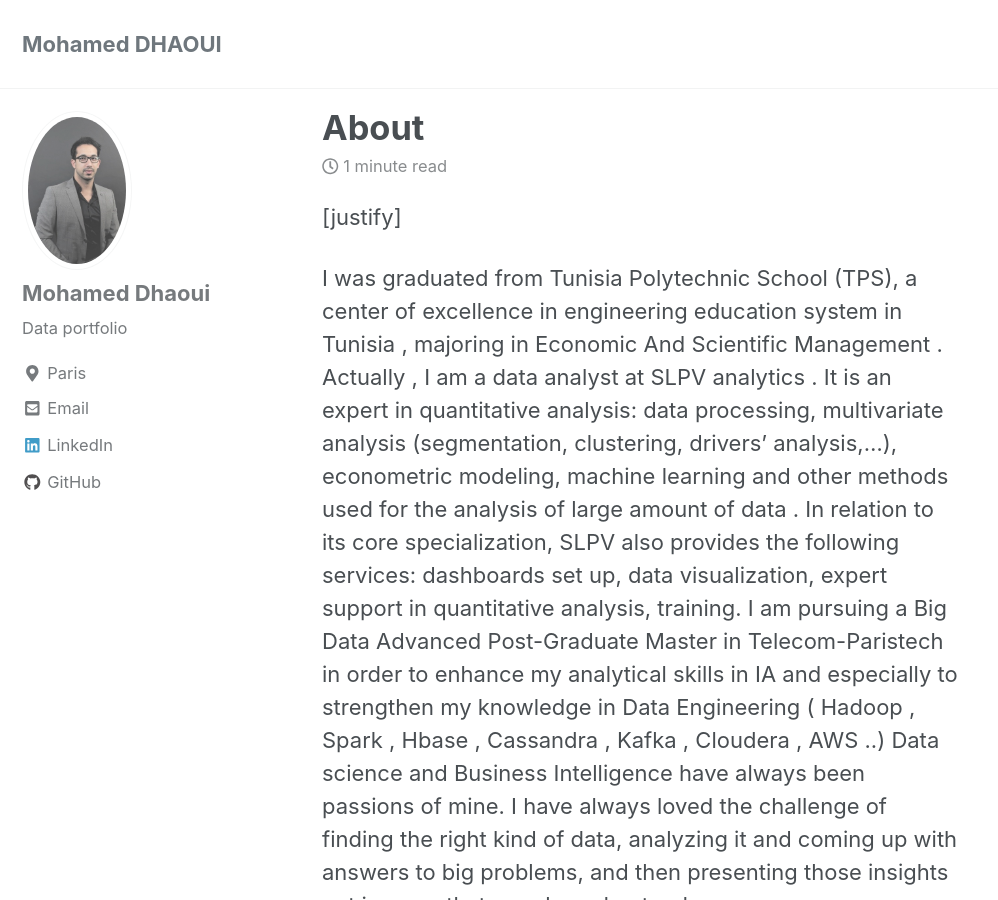
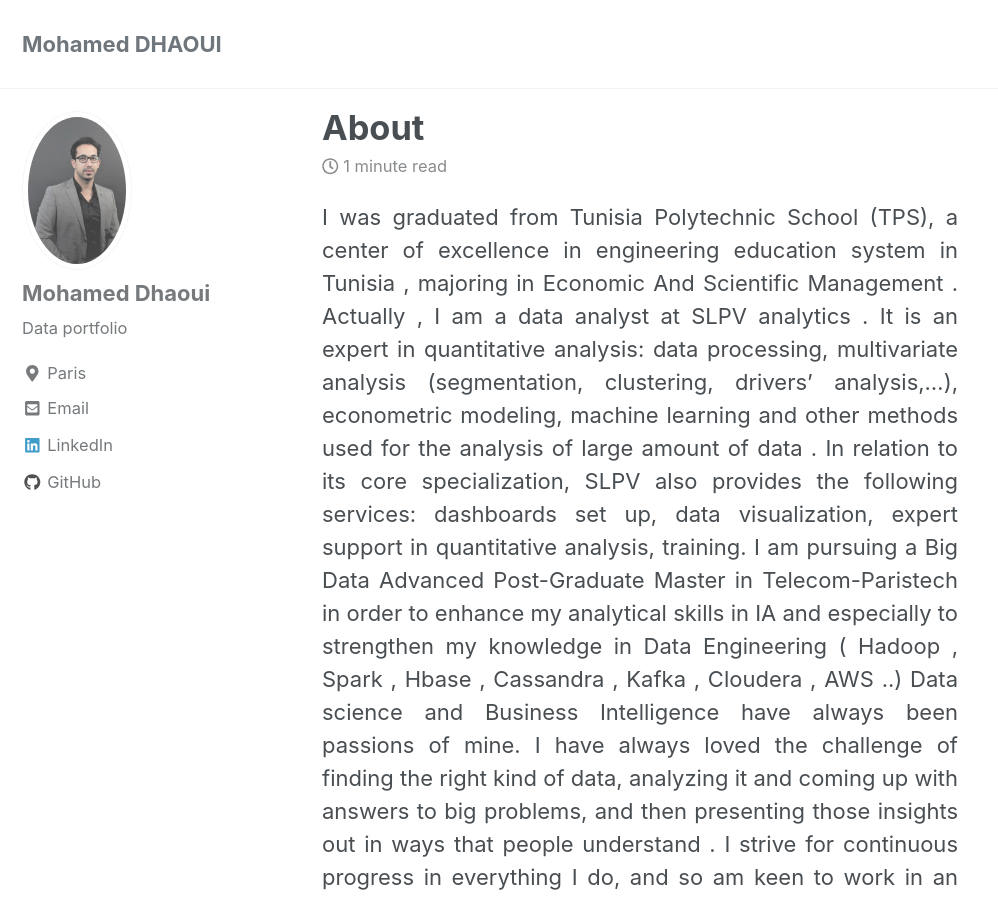
Before and after one commit to mohameddhaoui/mohameddhaoui.github.io, a Jekyll site: the page built from _pages/about.md, in a window 1280 px wide and 900 px high. Shown: the whole window, without its empty margins (0-998 px from the left). Built offline with Jekyll 4.4.1, drawn with Linux system fonts in a browser that asks for light colours; cached includes are drawn as plain includes; some of the changed text lies outside the part shown.

Commit message:
Update about.md

```diff
--- a/_pages/about.md
+++ b/_pages/about.md
@@ -5,12 +5,9 @@
   image:"/images/index.png"
 
 ---
-
-[justify]
-
+<div style="text-align: justify">
 I was graduated from Tunisia Polytechnic School (TPS), a center of excellence in engineering education system in Tunisia , majoring in Economic And Scientific Management . Actually , I am a data analyst at SLPV analytics . It is an expert in quantitative analysis: data processing, multivariate analysis (segmentation, clustering, drivers’ analysis,…), econometric modeling, machine learning and other methods used for the analysis of large amount of data . In relation to its core specialization, SLPV also provides the following services: dashboards set up, data visualization, expert support in quantitative analysis, training.
 I am pursuing a Big Data Advanced Post-Graduate Master in Telecom-Paristech in order to enhance my analytical skills in IA and especially to strengthen my knowledge in Data Engineering ( Hadoop , Spark , Hbase , Cassandra , Kafka , Cloudera , AWS ..)
 Data science and Business Intelligence have always been passions of mine. I have always loved the challenge of finding the right kind of data, analyzing it and coming up with answers to big problems, and then presenting those insights out in ways that people understand .
 
 I strive for continuous progress in everything I do, and so am keen to work in an environment which encourages me to succeed and grow professionally where I can utilize my skills and knowledge appropriately.
-[/justify]
```
